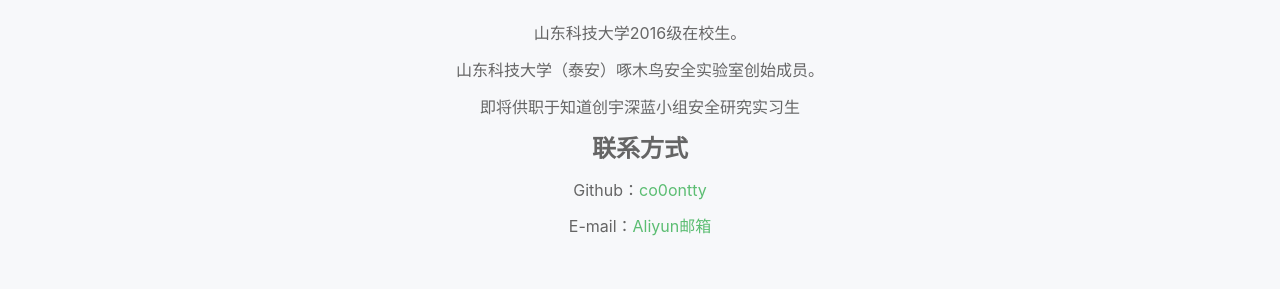
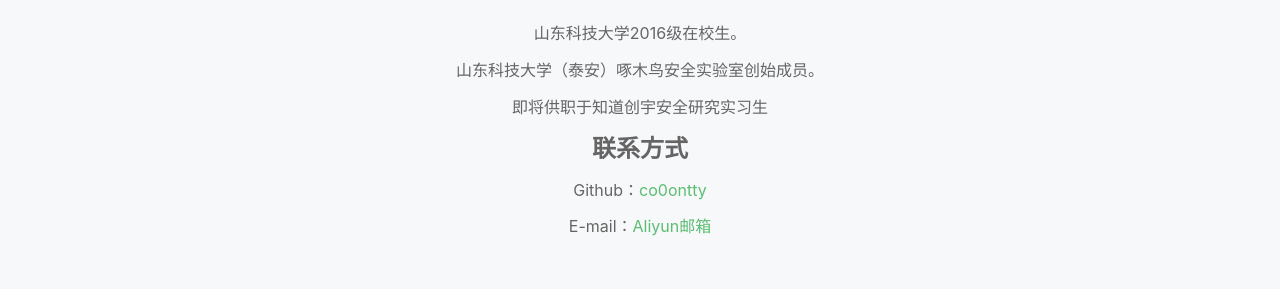
Before and after one commit to co0ontty/co0ontty.github.io, a Jekyll site: the page built from about.html, in a window 1280 px wide. Shown: the part 371-660 px from the top of the page. Built offline with Jekyll 4.4.1, drawn with Linux system fonts in a browser that asks for light colours; nearby versions of some CDN libraries; comment, search, counter and statistics services are not loaded; a style sheet for code colours, icons or effects is not loaded.

Commit message:
Update about.html

```diff
--- a/about.html
+++ b/about.html
@@ -16,7 +16,7 @@ layout: default
 	<br/>
 		<p style="text-align: center;">山东科技大学（泰安）啄木鸟安全实验室创始成员。</p>
 	<br/>
-		<p style="text-align: center;">即将供职于知道创宇深蓝小组安全研究实习生</p>
+		<p style="text-align: center;">即将供职于知道创宇安全研究实习生</p>
 	<br/>
 		<h2 align="center">联系方式</h2>
 	<br/>
```
